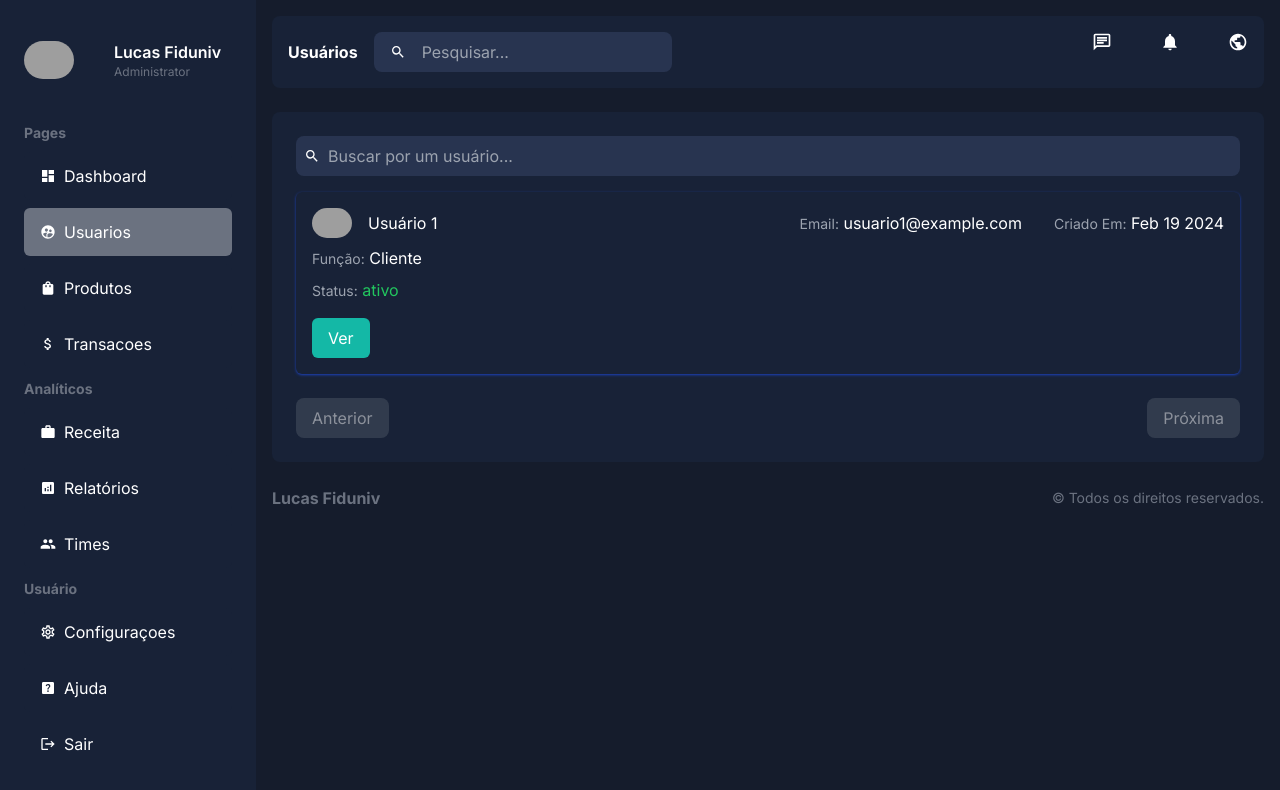
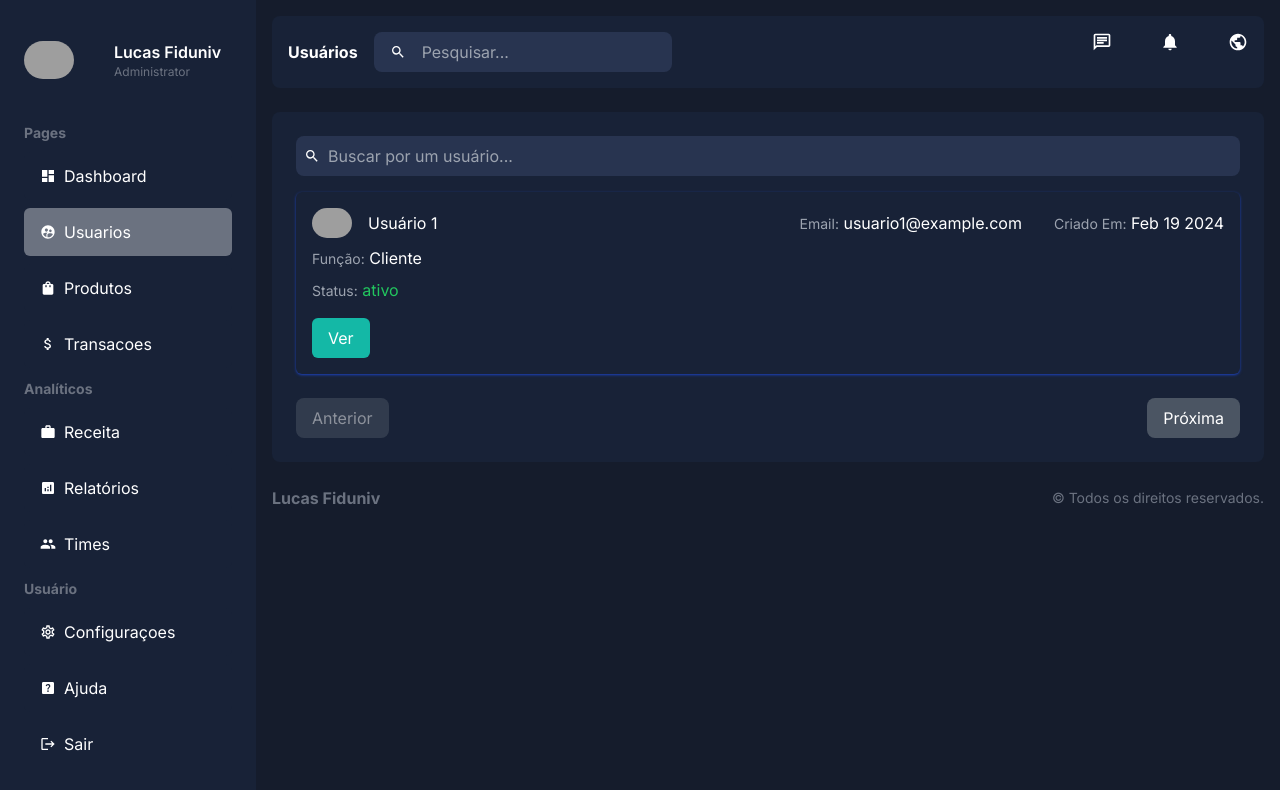
Before and after one commit to lucasfiduniv/Dashboard-nextjs, a Next.js app: page /dashboard/users in a window 1280 px wide. Shown: the top 790 px of the page. Built offline with nearby package versions, Linux system fonts and the light colour scheme; grey boxes are pictures that could not be loaded.

Commit message:
fix: update na pagina de usuarios

```diff
--- a/app/dashboard/transactions/page.tsx
+++ b/app/dashboard/transactions/page.tsx
@@ -43,13 +43,12 @@ const TransactionsPage = ({ searchParams }) => {
   const [filterType, setFilterType] = useState("all");
   const [filterCategory, setFilterCategory] = useState("all");
   const [currentPage, setCurrentPage] = useState(1);
-  const itemsPerPage = 2;
+  const itemsPerPage = 1;
   const count = transactionsData.length;
   const totalPages = Math.ceil(count / itemsPerPage);
   const page = searchParams?.page || 1;
   const showPagination = totalPages > 1 && page < totalPages;
 
-  // Processo de filtragem das transações
   const filteredTransactions = transactionsData.filter((transaction) => {
     const searchTermMatches =
       transaction.description
@@ -65,7 +64,6 @@ const TransactionsPage = ({ searchParams }) => {
     return searchTermMatches && typeMatches && categoryMatches;
   });
 
-  // Cálculo da página atual de transações
   const indexOfLastItem = currentPage * itemsPerPage;
   const indexOfFirstItem = indexOfLastItem - itemsPerPage;
   const currentTransactions = filteredTransactions.slice(
@@ -73,7 +71,6 @@ const TransactionsPage = ({ searchParams }) => {
     indexOfLastItem
   );
 
-  // Função para mudar de página
   const handlePageChange = (pageNumber) => setCurrentPage(pageNumber);
 
   return (
--- a/app/dashboard/users/page.tsx
+++ b/app/dashboard/users/page.tsx
@@ -1,5 +1,5 @@
-// import { deleteUser } from "@/app/lib/actions";
-// import { fetchUsers } from "@/app/lib/data";
+"use client";
+import { useState } from "react";
 import Pagination from "@/app/ui/dashboard/pagination/pagination";
 import Search from "@/app/ui/dashboard/search/search";
 import Image from "next/image";
@@ -35,30 +35,37 @@ const usersData = [
   },
 ];
 
-interface UsersPageProps {
-  searchParams: {
-    q: string;
-    page: number;
-  };
-}
-interface UsersPageProps {}
-const UsersPage = async ({ searchParams }: UsersPageProps) => {
-  const q = searchParams?.q || "";
+const UsersPage = ({ searchParams }) => {
+  const [searchTerm, setSearchTerm] = useState("");
+  const [currentPage, setCurrentPage] = useState(1);
+  const itemsPerPage = 1;
+  const count = usersData.length;
+  const totalPages = Math.ceil(count / itemsPerPage);
   const page = searchParams?.page || 1;
-  const count = usersData.length;
-  const ITEMS_PER_PAGE = 1;
-  const startIndex = (page - 1) * ITEMS_PER_PAGE;
-  const endIndex = startIndex + ITEMS_PER_PAGE;
-  const users = usersData.slice(startIndex, endIndex);
-  const products = usersData.slice(startIndex, endIndex);
-  const totalPages = Math.ceil(count / ITEMS_PER_PAGE);
-  const showPagination = totalPages > 1 && page < totalPages;
+
+  const filteredUsers = usersData.filter((user) => {
+    const searchTermMatches =
+      user.username.toLowerCase().includes(searchTerm.toLowerCase()) ||
+      user.email.toLowerCase().includes(searchTerm.toLowerCase());
+
+    return searchTermMatches;
+  });
+
+  const indexOfLastItem = currentPage * itemsPerPage;
+  const indexOfFirstItem = indexOfLastItem - itemsPerPage;
+  const currentUsers = filteredUsers.slice(indexOfFirstItem, indexOfLastItem);
+
+  const handlePageChange = (pageNumber) => setCurrentPage(pageNumber);
+
   return (
     <div className="bg-[#182237] p-6 rounded-lg mt-6">
       <div className="mb-4">
-        <Search placeholder="Buscar por um usuário..." />
+        <Search
+          placeholder="Buscar por um usuário..."
+          onChange={(e) => setSearchTerm(e.target.value)}
+        />
       </div>
-      {users.map((user) => (
+      {currentUsers.map((user) => (
         <div
           key={user.id}
           className="mb-6 bg-[#182237] p-4 rounded-md hover:shadow-[3px_3px_0px_0px_rgba(0,59,255)] shadow shadow-blue-800"
@@ -122,7 +129,12 @@ const UsersPage = async ({ searchParams }: UsersPageProps) => {
           </div>
         </div>
       ))}
-      <Pagination count={1} />
+
+      <Pagination
+        count={totalPages}
+        currentPage={page}
+        onPageChange={handlePageChange}
+      />
     </div>
   );
 };
```
